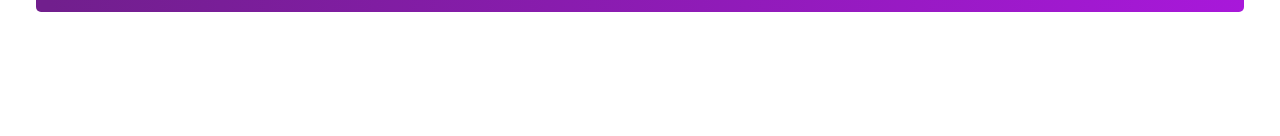
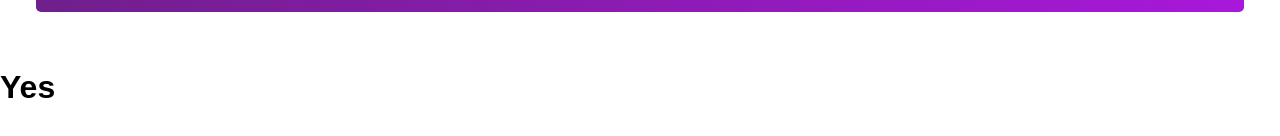
Before and after one commit to Joshbep/Meme-Generator, a React (Create React App) app: page / in a window 1280 px wide. Shown: the part 186-322 px from the top of the page. Built offline with nearby package versions, Linux system fonts and the light colour scheme.

Commit message:
imported use state

```diff
--- a/src/App.js
+++ b/src/App.js
@@ -4,10 +4,12 @@ import Header from './components/Header'
 import Meme from './components/Meme'
 
 function App() {
+  const [result, func] = useState("Yes")
   return (
     <div className="App">
       <Header />
       <Meme />
+      <><h1>{result}</h1></>
     </div>
   );
 }
```
